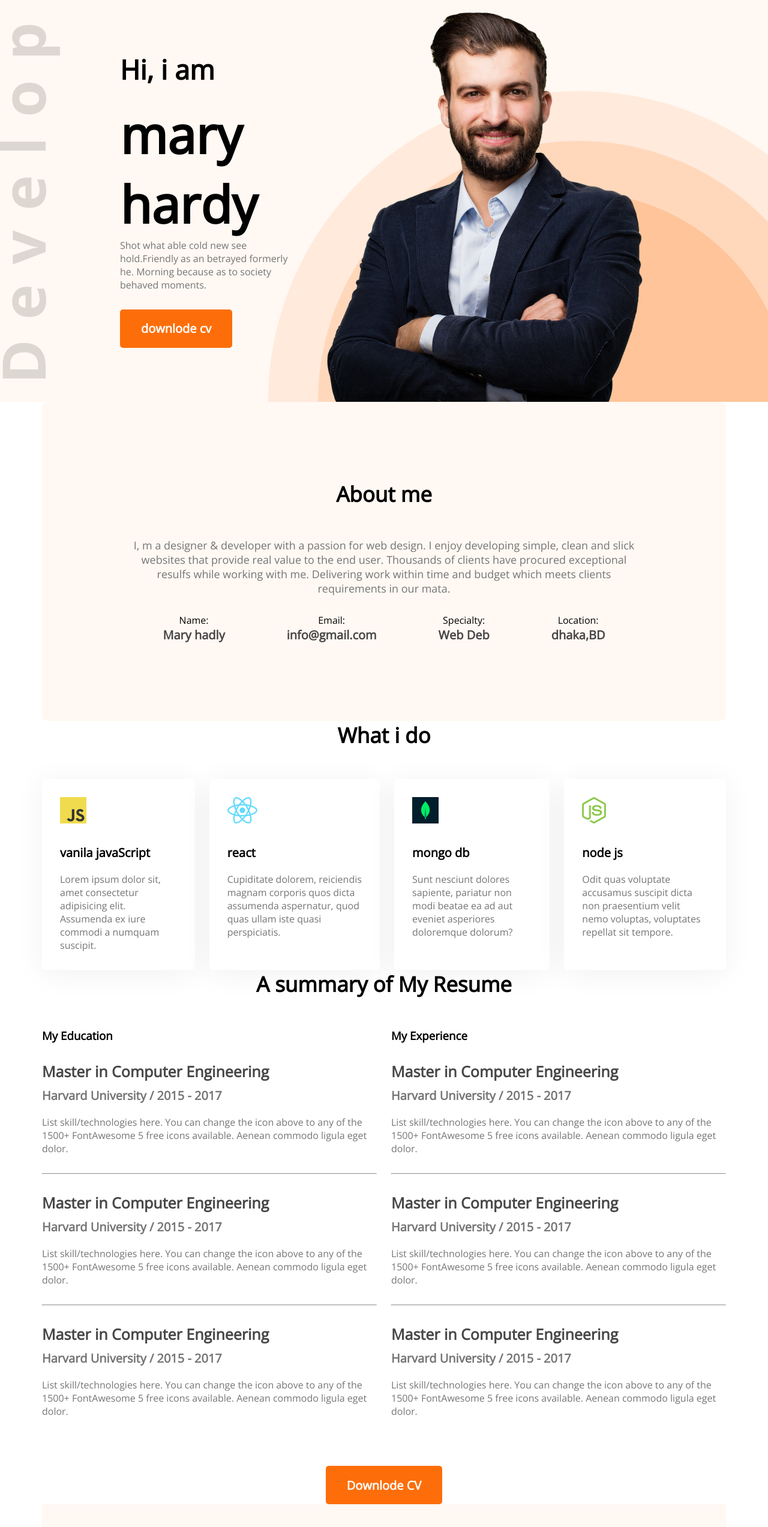
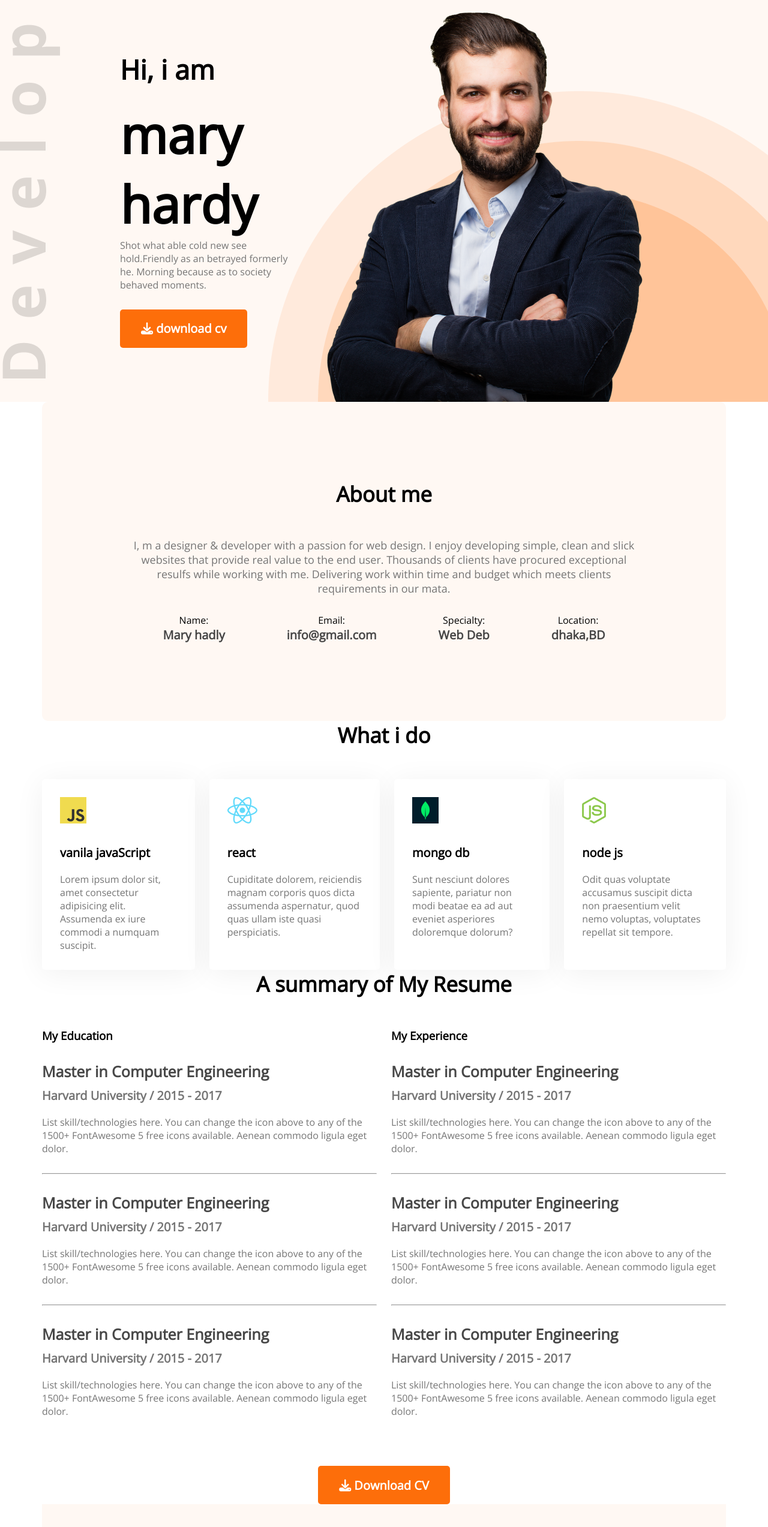
Before and after one commit to mamunkhan20053/developer-portfolio, a plain HTML site: page index.html in a window 1280 px wide. Shown: the part 170-2716 px from the top of the page at 60% size. Drawn offline with nearby package versions, Linux system fonts and the light colour scheme.

Commit message:
added font awesome icons

```diff
--- a/index.html
+++ b/index.html
@@ -7,6 +7,7 @@
     <title>developer portfolio</title>
     <link rel="stylesheet" href="style/portfolio.css">
     <style> @import url('https://fonts.googleapis.com/css2?family=Open+Sans:ital@0;1&display=swap'); </style>
+    <script src="https://kit.fontawesome.com/0ca1e101bc.js" crossorigin="anonymous"></script>
     <link rel="stylesheet" href="style/portfolio.css">
 </head>
 <body>
@@ -25,7 +26,7 @@
                 <h3 class="banner-sub-title">Hi, i am</h3>
                 <h1 class="banner-title">mary hardy</h1>
                 <p class="banner-description">Shot what able cold new see hold.Friendly as an betrayed formerly he. Morning because as to society behaved moments.</p>
-                <button class="btn-primary">downlode cv</button>
+                <button class="btn-primary"><i class="fa-solid fa-download"></i> download cv</button>
 
             </div>
             <img src="images/hardy.png" alt="">
@@ -138,7 +139,7 @@
                 </div>
             </div>
             <div class="resume-button">
-                <button class="btn-primary">Downlode CV</button>
+                <button class="btn-primary"><i class="fa-solid fa-download"></i> Download CV</button>
             </div>
         </section>
         <!-- contact section -->
```
